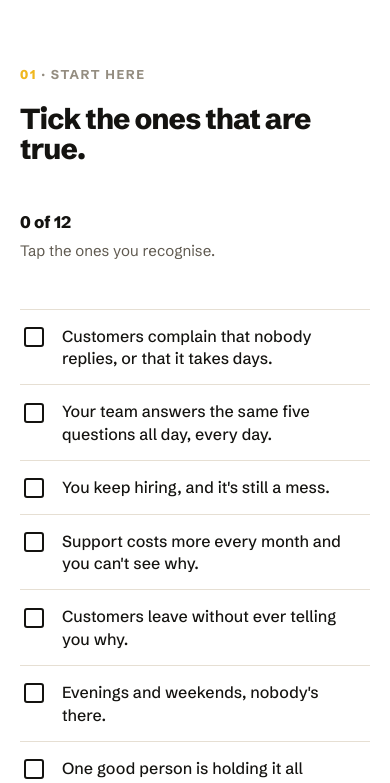
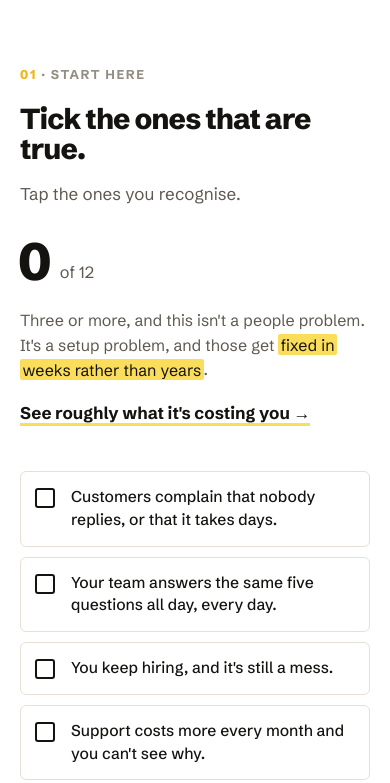
Before and after one commit to connecttopathan-ops/fixcustomerservice, a plain HTML site: page public/index.html in a window 390 px wide. Shown: the part 1046-1829 px from the top of the page. Drawn offline with Linux system fonts and the light colour scheme.

Commit message:
Two-column card layout for the symptom checklist
Adopt the review's checklist format in the existing design language.
The intro, live verdict line, an enlarged tally and the cost link move
into a left column, and the twelve symptoms become a two-column grid
of bordered cards, roughly halving the section's height. A ticked
card gets a gold border, and the "fixed in weeks rather than years"
phrase picks up a marker highlight. Single column under 820px.

The tally element now holds just the number, with "of 12" as static
markup, so the counting script changes with it.

Also remove the duplicate "Your numbers" eyebrow on the calculator:
the section already had one whose inline style the previous commit's
matching missed, so the page briefly showed both.

Co-Authored-By: Claude Fable 5 <noreply@anthropic.com>
Claude-Session: https://claude.ai/code/session_01MoEGPkZ9snJsWGLDdrYjLd

```diff
--- a/public/index.html
+++ b/public/index.html
@@ -149,20 +149,25 @@
   .hero-band b{display:block;color:var(--black);font-weight:800;font-size:1.35rem;letter-spacing:-.02em;margin-bottom:2px}
 
   /* interactive checklist */
-  .check-head{display:flex;justify-content:space-between;align-items:flex-end;gap:30px;flex-wrap:wrap}
-  .counter{font-weight:800;font-size:1.05rem;text-align:right;min-width:230px}
-  .counter em{font-style:normal;display:block;font-weight:400;font-size:.94rem;color:var(--grey);margin-top:4px;max-width:26em}
-  .checks{margin-top:46px;border-top:1px solid var(--rule)}
-  .chk{display:flex;gap:18px;align-items:flex-start;width:100%;text-align:left;background:none;border:0;border-bottom:1px solid var(--rule);
-    padding:18px 4px;font:inherit;font-size:1.1rem;font-weight:500;cursor:pointer;color:var(--black);line-height:1.4}
-  .chk:hover{background:rgba(240,183,30,.10)}
+  .checkgrid{display:grid;grid-template-columns:minmax(270px,350px) 1fr;gap:60px;align-items:start}
+  .check-sub{color:var(--grey);margin:18px 0 0;min-height:2.6em}
+  .counter{margin:14px 0 0;font-weight:800}
+  .counter #count{display:inline-block;font-size:64px;line-height:1;letter-spacing:-.02em}
+  .counter em{font-style:normal;font-weight:400;font-size:1.02rem;color:var(--grey);margin-left:8px}
+  .check-note{margin-top:22px;font-size:1.02rem;color:var(--grey);max-width:26em}
+  .check-note mark{background:var(--marker);color:var(--ink);padding:.05em .15em}
+  .check-cta{margin-top:18px}
+  .check-cta a{font-weight:700;color:var(--black);text-decoration:none;border-bottom:3px solid var(--mark)}
+  .checks{display:grid;grid-template-columns:1fr 1fr;gap:14px;align-content:start}
+  .chk{display:flex;gap:16px;align-items:flex-start;width:100%;text-align:left;background:#fff;border:1px solid var(--rule);border-radius:6px;
+    padding:18px;font:inherit;font-size:1.02rem;font-weight:500;cursor:pointer;color:var(--black);line-height:1.45}
+  .chk:hover{background:rgba(240,183,30,.10);border-color:var(--faint)}
+  .chk[aria-pressed="true"]{border-color:var(--gold)}
   .chk .box{flex:0 0 auto;width:20px;height:20px;border:2.5px solid var(--black);border-radius:3px;margin-top:.16em;
     display:grid;place-items:center;font-size:.85rem;font-weight:800;line-height:1}
   .chk[aria-pressed="true"] .box{background:var(--gold);border-color:var(--gold)}
   .chk .box i{visibility:hidden;font-style:normal}
   .chk[aria-pressed="true"] .box i{visibility:visible}
-  .check-note{margin-top:34px;font-size:1.08rem;max-width:38em}
-  .check-note a{font-weight:700;border-bottom:3px solid var(--mark);text-decoration:none}
 
   /* calculator — full bleed, the loudest thing after the hero */
   .calcband{background:var(--deep);color:#fff;padding:96px 0}
@@ -258,9 +263,9 @@
   .inds span:hover{background:var(--ink);color:#fff}
   details summary::after{transition:transform .2s ease}
   details[open] summary::after{transform:rotate(180deg)}
-  .verify a,.check-note a,.contact .or a{background-image:linear-gradient(var(--marker),var(--marker));
+  .verify a,.check-cta a,.contact .or a{background-image:linear-gradient(var(--marker),var(--marker));
     background-size:0% 3px;background-repeat:no-repeat;background-position:0 100%;transition:background-size .25s ease}
-  .verify a:hover,.check-note a:hover,.contact .or a:hover{background-size:100% 3px}
+  .verify a:hover,.check-cta a:hover,.contact .or a:hover{background-size:100% 3px}
 
   .chartfig .anim{stroke-dasharray:var(--len);stroke-dashoffset:var(--len)}
   .chartfig.go .anim{transition:stroke-dashoffset 1.4s cubic-bezier(.3,.6,.2,1) var(--d,0s);stroke-dashoffset:0}
@@ -421,7 +426,7 @@
   footer a{color:var(--grey)}
 
   @media (pointer:coarse){
-    .check-note a,.verify a,.contact .or a,footer a{display:inline-block;padding:9px 0;margin:-9px 0}
+    .check-cta a,.verify a,.contact .or a,footer a{display:inline-block;padding:9px 0;margin:-9px 0}
   }
   .sticky{display:none}
   @media (max-width:820px){
@@ -436,7 +441,7 @@
     .btn{padding:16px 24px;font-size:1rem}
     .wrap,.narrow{padding:0 20px}
     mark{-webkit-box-decoration-break:clone;box-decoration-break:clone}
-    .chk{font-size:1rem;padding:15px 4px}
+    .chk{font-size:.98rem;padding:14px}
     .check-note,.familiar-note{font-size:1rem}
     .result .big{font-size:3.2rem}
     .result .second .big{font-size:2.3rem}
@@ -479,7 +484,9 @@
     .compare td:not(:first-child)::before{content:attr(data-l);display:block;font-size:.78rem;font-weight:700;letter-spacing:.1em;text-transform:uppercase;color:var(--faint);margin-bottom:3px}
     .compare td.me,.compare.kpi td:last-child{padding-left:14px;margin-top:8px;border-left:3px solid var(--gold)}
     .compare.kpi tr td:nth-child(2){width:auto}
-    .counter{text-align:left;min-width:0;margin-top:16px}
+    .checkgrid{grid-template-columns:1fr;gap:26px}
+    .checks{grid-template-columns:1fr;gap:10px}
+    .counter #count{font-size:46px}
     .sticky{display:none;position:fixed;left:0;right:0;bottom:0;padding:12px 16px;background:rgba(255,255,255,.96);
       backdrop-filter:blur(8px);border-top:1px solid var(--rule);z-index:20}
     .sticky{display:none;gap:10px}
@@ -525,13 +532,15 @@
 
 <section>
   <div class="wrap">
-    <div class="check-head">
-      <div>
+    <div class="checkgrid">
+      <div class="check-intro">
         <p class="eyebrow"><span class="sno">01</span> &middot; Start here</p>
         <h2>Tick the ones that are true.</h2>
+        <p class="check-sub" id="verdict">Tap the ones you recognise.</p>
+        <p class="counter"><span id="count">0</span> <em>of 12</em></p>
+        <p class="check-note">Three or more, and this isn't a people problem. It's a setup problem, and those get <mark>fixed in weeks rather than years</mark>.</p>
+        <p class="check-cta"><a href="#cost">See roughly what it's costing you →</a></p>
       </div>
-      <div class="counter"><span id="count">0 of 12</span><em id="verdict">Tap the ones you recognise.</em></div>
-    </div>
     <div class="checks" id="checks">
       <button class="chk" aria-pressed="false"><span class="box"><i>✓</i></span>Customers complain that nobody replies, or that it takes days.</button>
       <button class="chk" aria-pressed="false"><span class="box"><i>✓</i></span>Your team answers the same five questions all day, every day.</button>
@@ -546,13 +555,12 @@
       <button class="chk" aria-pressed="false"><span class="box"><i>✓</i></span>Complaints reach you directly because there's nowhere else for them to go.</button>
       <button class="chk" aria-pressed="false"><span class="box"><i>✓</i></span>You bought a tool or a chatbot, and it made things worse.</button>
     </div>
-    <p class="check-note">Three or more, and this isn't a people problem. It's a setup problem, and those get fixed in weeks rather than years. <a href="#cost">See roughly what it's costing you&nbsp;→</a></p>
+    </div>
   </div>
 </section>
 
 <div class="calcband" id="cost">
   <div class="wrap">
-    <p class="eyebrow" style="color:#93A29C">Your numbers</p>
     <p class="eyebrow"><span class="sno">02</span> &middot; Your numbers</p>
     <h2>Put a number on it.</h2>
     <p class="lead">Fifteen seconds, using your own figures. This is usually the moment it stops being a someday problem.</p>
@@ -1086,7 +1094,7 @@
   ];
   function tally(){
     var n=chks.filter(function(b){return b.getAttribute('aria-pressed')==='true'}).length;
-    count.textContent=n+' of '+chks.length;
+    count.textContent=n;
     count.classList.remove('bump'); void count.offsetWidth; count.classList.add('bump');
     verdict.textContent=lines[Math.min(n,3)];
   }
```
